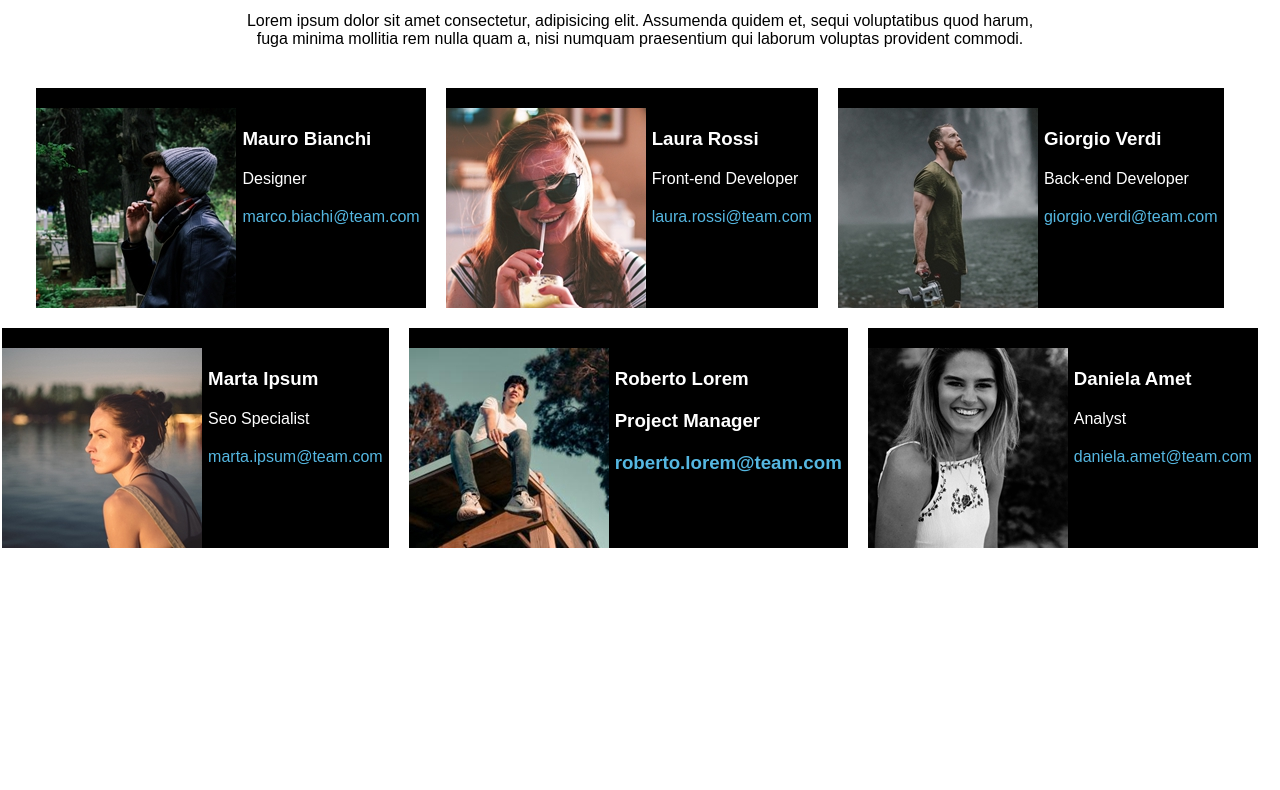
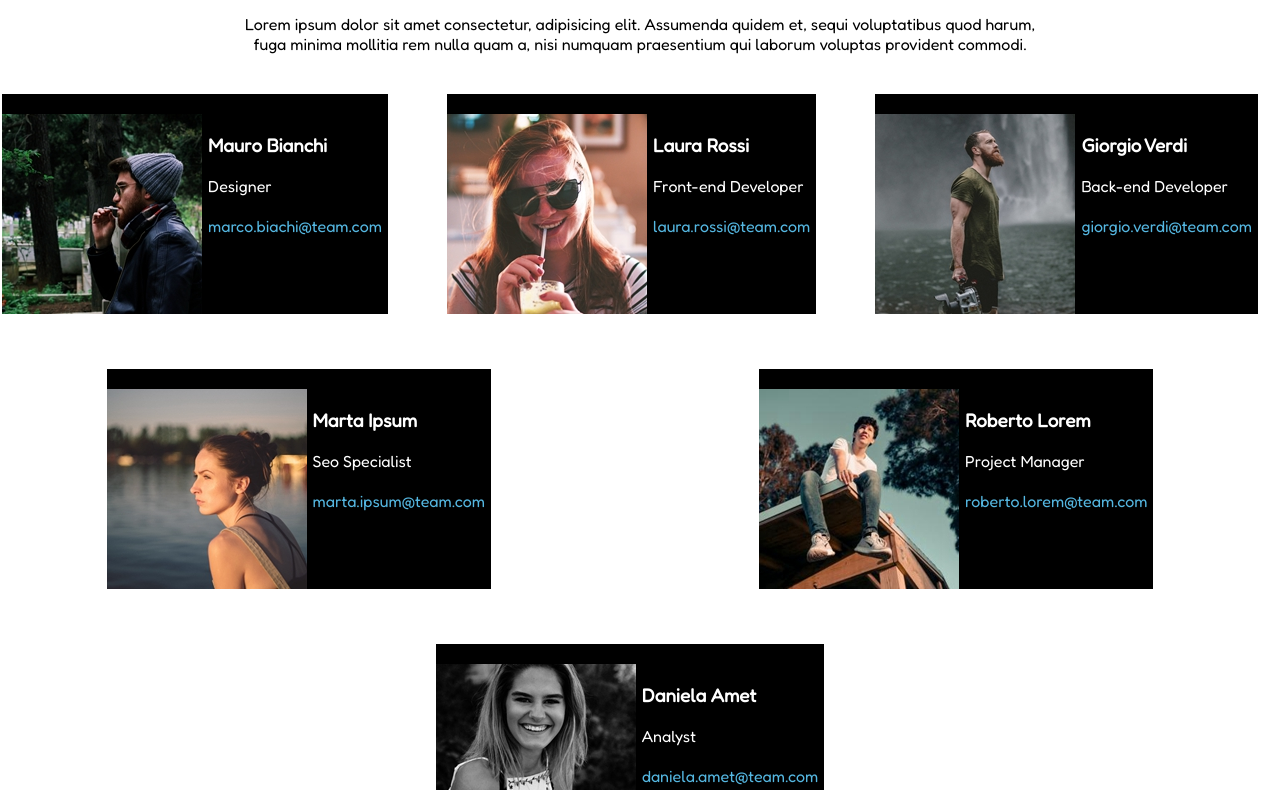
Before and after one commit to MarcoDC96/html-css-flex-cards, a plain HTML site: page index.html in a window 1280 px wide. Shown: the part 95-885 px from the top of the page. Before the commit the page ends 800 px from the top, so only its background shows below. Drawn offline with Linux system fonts and the light colour scheme.

Commit message:
almost finish

```diff
--- a/css/style.css
+++ b/css/style.css
@@ -23,8 +23,10 @@
 
 .flex{
     display: flex;
-    justify-content: center;
+    justify-content: space-around;
     flex-wrap: wrap;
+    gap: 35px;
+
 
 }
 
@@ -35,6 +37,7 @@
 .flex-1{
 display: flex;
 margin-right: 20px;
+
 
 }
 
@@ -50,3 +53,8 @@ margin-right: 20px;
     padding-left: 6px;
     padding-right: 6px;
 }
+
+.logo{
+    width: 200px;
+    height: 100px;
+}
--- a/index.html
+++ b/index.html
@@ -5,6 +5,7 @@
     <meta name="viewport" content="width=device-width, initial-scale=1.0">
     <title>FLEX-CARDS</title>
     <link rel="stylesheet" href="./css/style.css">
+    <link href="https://fonts.googleapis.com/css2?family=Fredoka&display=swap" rel="stylesheet">
 </head>
 <body>
     <main>
@@ -62,7 +63,7 @@
                 <div class="flex-1 bg-b">
                     <img src="./img/male3.png" alt="Terza foto uomo">
                          <div class="tc-w padd-1">
-                            <h3>Roberto Lorem</p>
+                            <h3>Roberto Lorem</h3>
                             <p>Project Manager</p>
                             <p class="c-skyblu">roberto.lorem@team.com</p>
                          </div>
```
